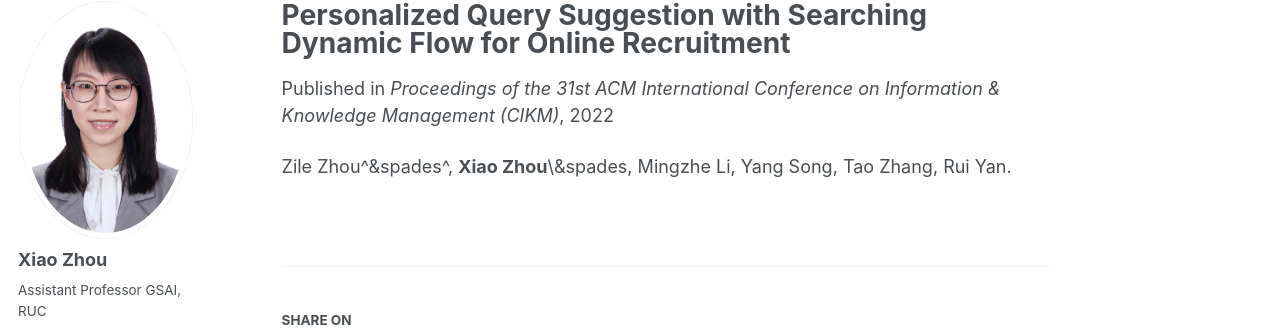
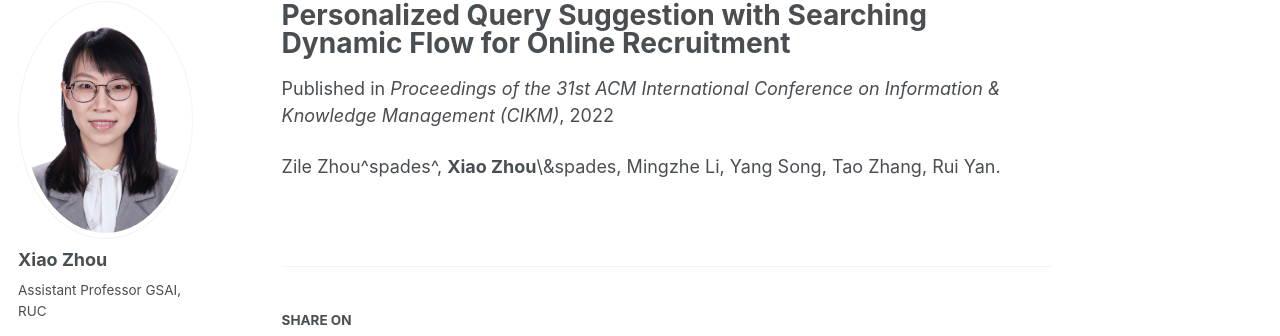
Before and after one commit to lxin131/XiaoZHOUCAM.github.io, a Jekyll site: the page built from _publications/CIKM2022.md, in a window 1280 px wide. Shown: the part 117-453 px from the top of the page. Built offline with Jekyll 4.4.1, drawn with Linux system fonts in a browser that asks for light colours; some web fonts are replaced.

```diff
--- a/_publications/CIKM2022.md
+++ b/_publications/CIKM2022.md
@@ -6,4 +6,4 @@ venue: 'Proceedings of the 31st ACM International Conference on Information & Kn
 paperurl: 'http://XiaoZHOUCAM.github.io/files/CIKM2022.pdf'
 ---
 
-Zile Zhou^&spades^, **Xiao Zhou**\&spades, Mingzhe Li, Yang Song, Tao Zhang, Rui Yan.
+Zile Zhou^spades^, **Xiao Zhou**\&spades, Mingzhe Li, Yang Song, Tao Zhang, Rui Yan.
```
